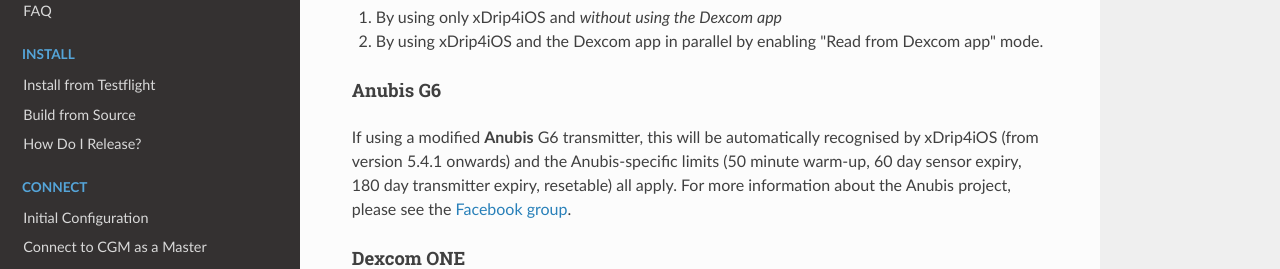
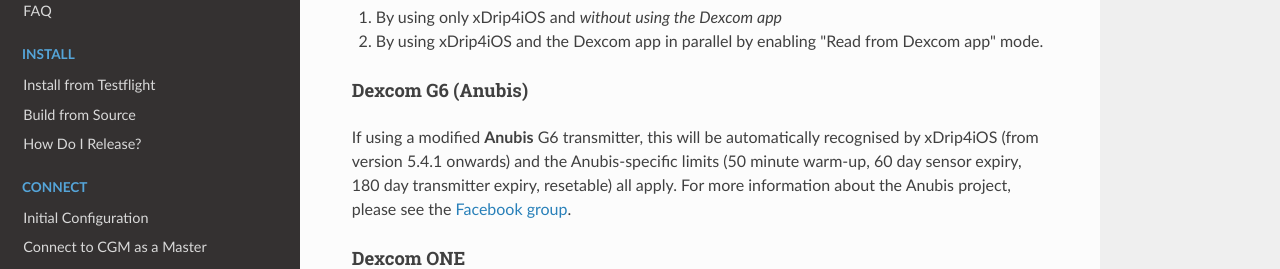
Before and after one commit to paulplant/xdrip4ios_docs, an MkDocs documentation site: the page built from docs/index.md, in a window 1280 px wide and 900 px high, scrolled down 4211 px. Shown: the part 182-451 px from the top of the window. Built offline with MkDocs 1.6.1, drawn with Linux system fonts in a browser that asks for light colours; nearby versions of some CDN libraries.

Commit message:
update anubis

```diff
--- a/docs/index.md
+++ b/docs/index.md
@@ -142,7 +142,7 @@ You can connect to the G6 transmitters in two ways:
 2. By using xDrip4iOS and the Dexcom app in parallel by enabling "Read from Dexcom app" mode.
 </br>
 
-#### Anubis G6
+#### Dexcom G6 (Anubis)
 
 If using a modified **Anubis** G6 transmitter, this will be automatically recognised by xDrip4iOS (from version 5.4.1 onwards) and the Anubis-specific limits (50 minute warm-up, 60 day sensor expiry, 180 day transmitter expiry, resetable) all apply. For more information about the Anubis project, please see the [Facebook group](https://www.facebook.com/groups/310545804061135).
 </br>
```
